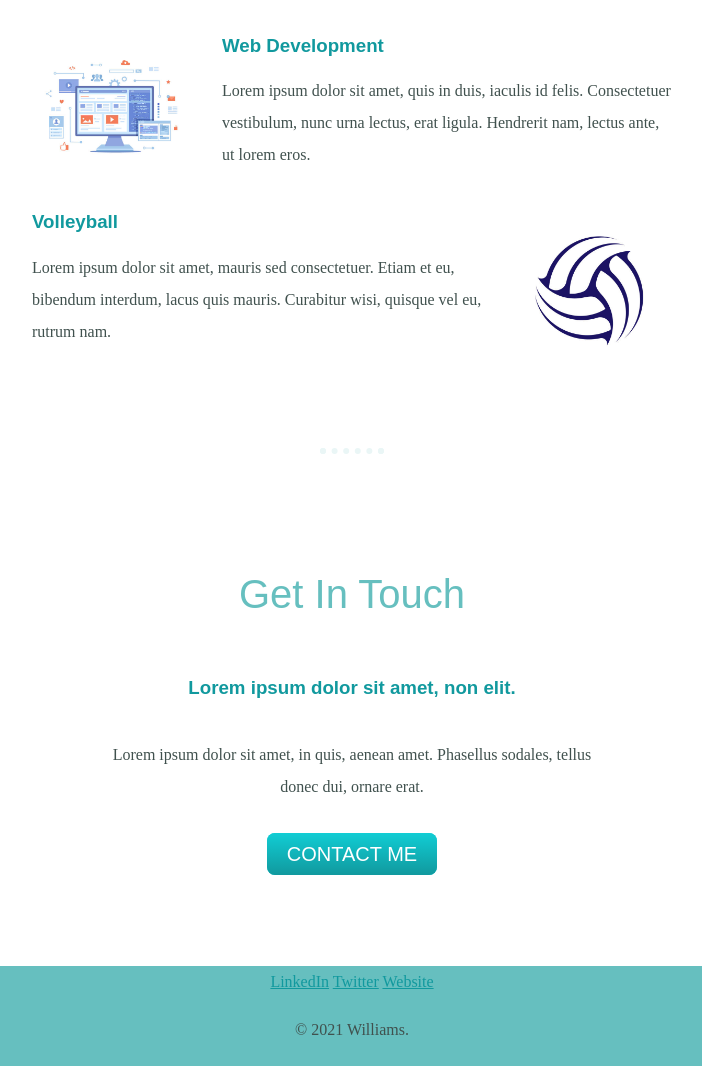
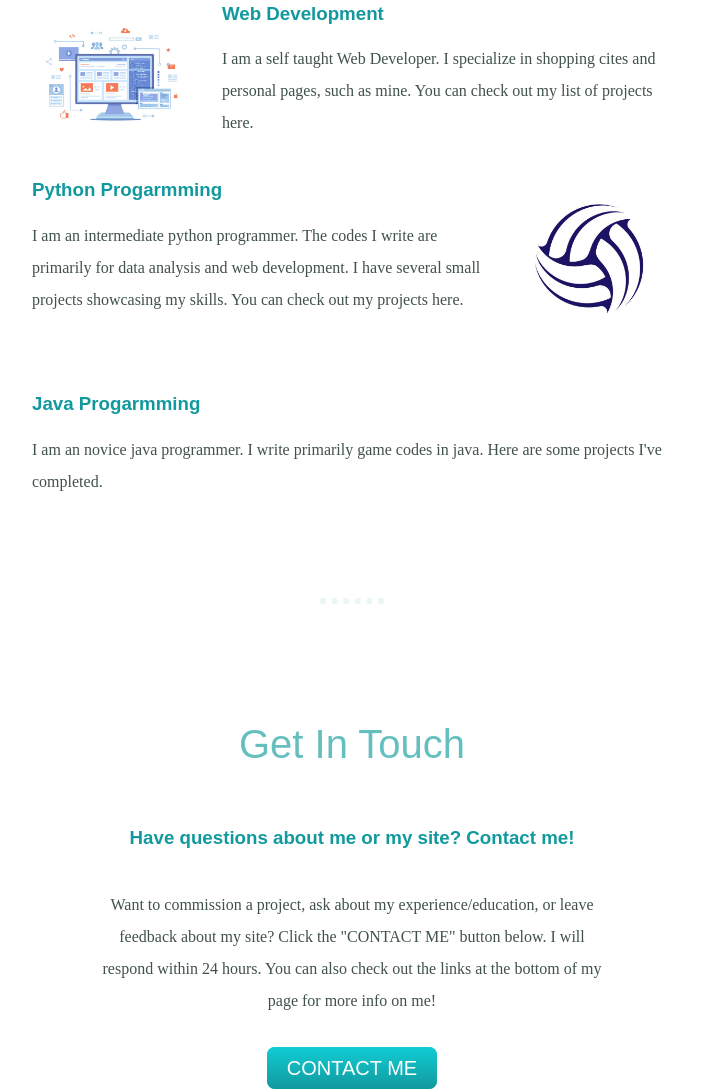
Before and after one commit to tw-nb/Tierra-W, a plain HTML site: page index.html in a window 1280 px wide. Shown: the part 1337-2429 px from the top of the page, without its empty margins (288-990 px from the left). Drawn offline with Linux system fonts and the light colour scheme.

Commit message:
Update index.html

```diff
--- a/index.html
+++ b/index.html
@@ -21,7 +21,7 @@
   <div class="profile">
     <img class="profile-pic" src="images/pic.jpg" alt="">
     <h2>Hello.</h2>
-    <p>I am a Web Developer. My interests include volleyball, hiking, and coffee. I travel a lot, looking for the best coffee in the world!</p>
+    <p>I am a Web Developer. My interests include volleyball, hiking, and coffee.</p>
   </div>
   <hr>
   <div class="skills">
@@ -29,25 +29,28 @@
     <div class="skill-row">
       <img class="wd" src="images/web-dev.jpg" alt="">
       <h3>Web Development</h3>
-      <p>Lorem ipsum dolor sit amet, quis in duis, iaculis id felis. Consectetuer vestibulum, nunc urna lectus, erat ligula. Hendrerit nam, lectus ante, ut lorem eros.</p>
+      <p>I am a self taught Web Developer. I specialize in shopping cites and personal pages, such as mine. You can check out my list of projects here.</p>
     </div>
     <div class="skill-row">
       <img class="vb" src="images/volleyball.jpg" alt="">
-      <h3>Volleyball</h3>
-      <p>Lorem ipsum dolor sit amet, mauris sed consectetuer. Etiam et eu, bibendum interdum, lacus quis mauris. Curabitur wisi, quisque vel eu, rutrum nam.</p>
+      <h3>Python Progarmming</h3>
+      <p>I am an intermediate python programmer. The codes I write are primarily for data analysis and web development. I have several small projects showcasing my skills. You can check out my projects here.</p>
     </div>
+    <div class="skill-row">
+      <img class="" src="" alt="">
+      <h3>Java Progarmming</h3>
+      <p>I am an novice java programmer. I write primarily game codes in java. Here are some projects I've completed.</p>
   </div>
 
   <hr>
 
   <div class="contact-me">
     <h2>Get In Touch</h2>
-    <h3>Lorem ipsum dolor sit amet, non elit.</h3>
-    <p class="contact-message">Lorem ipsum dolor sit amet, in quis, aenean amet. Phasellus sodales, tellus donec dui, ornare erat.</p>
+    <h3>Have questions about me or my site? Contact me!</h3>
+    <p class="contact-message">Want to commission a project, ask about my experience/education, or leave feedback about my site? Click the "CONTACT ME" button below. I will respond within 24 hours. You can also check out the links at the bottom of my page for more info on me!</p>
     <a class="btn" href="mailto:tierrarw@yahoo.com">CONTACT ME</a>
   </div>
 </div>
-
 
 <div class="bottom-container">
   <a class="footer-link" href="https://www.linkedin.com/">LinkedIn</a>
```
Lines whose indentation alone changed are shown as unchanged.
